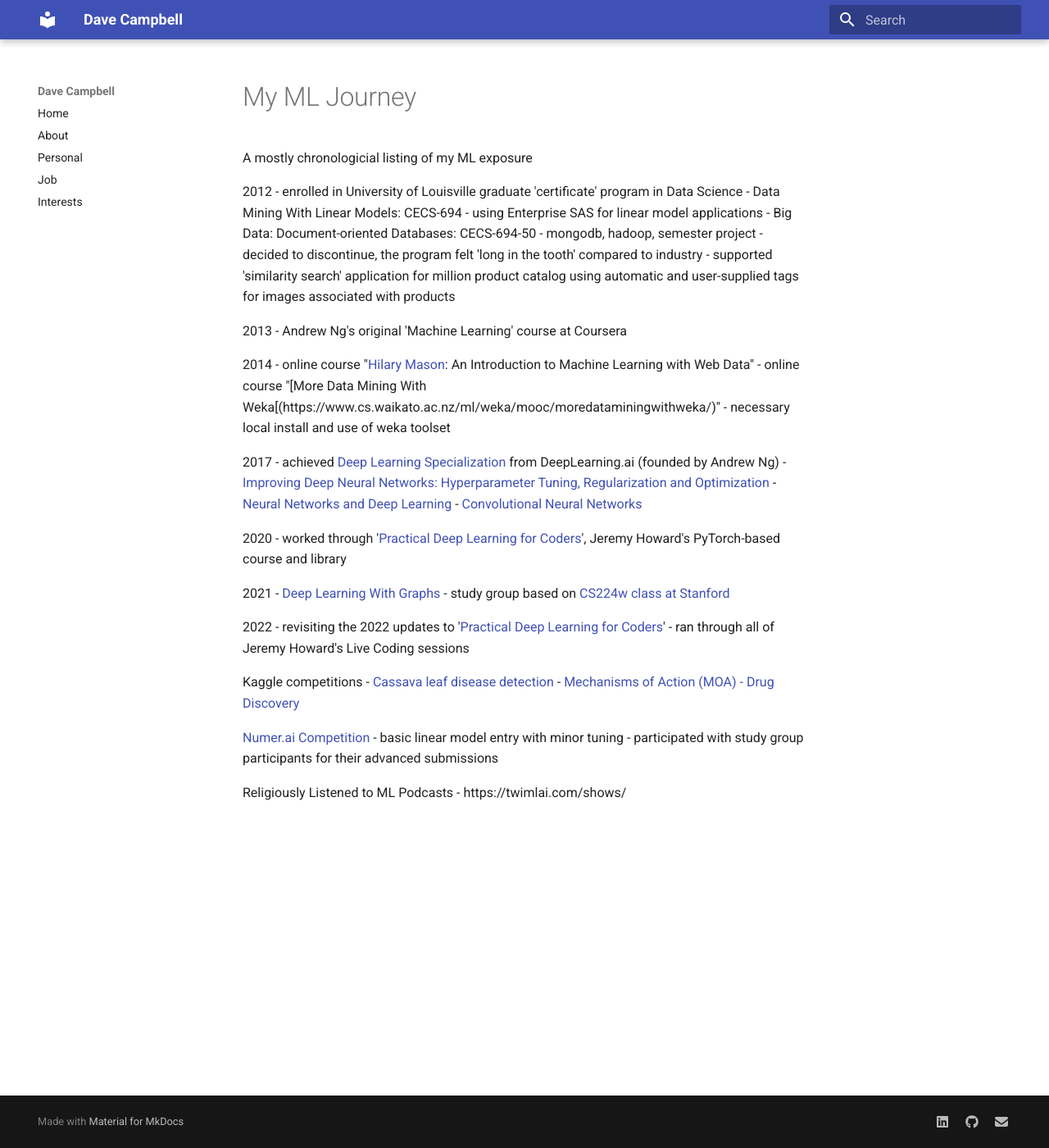
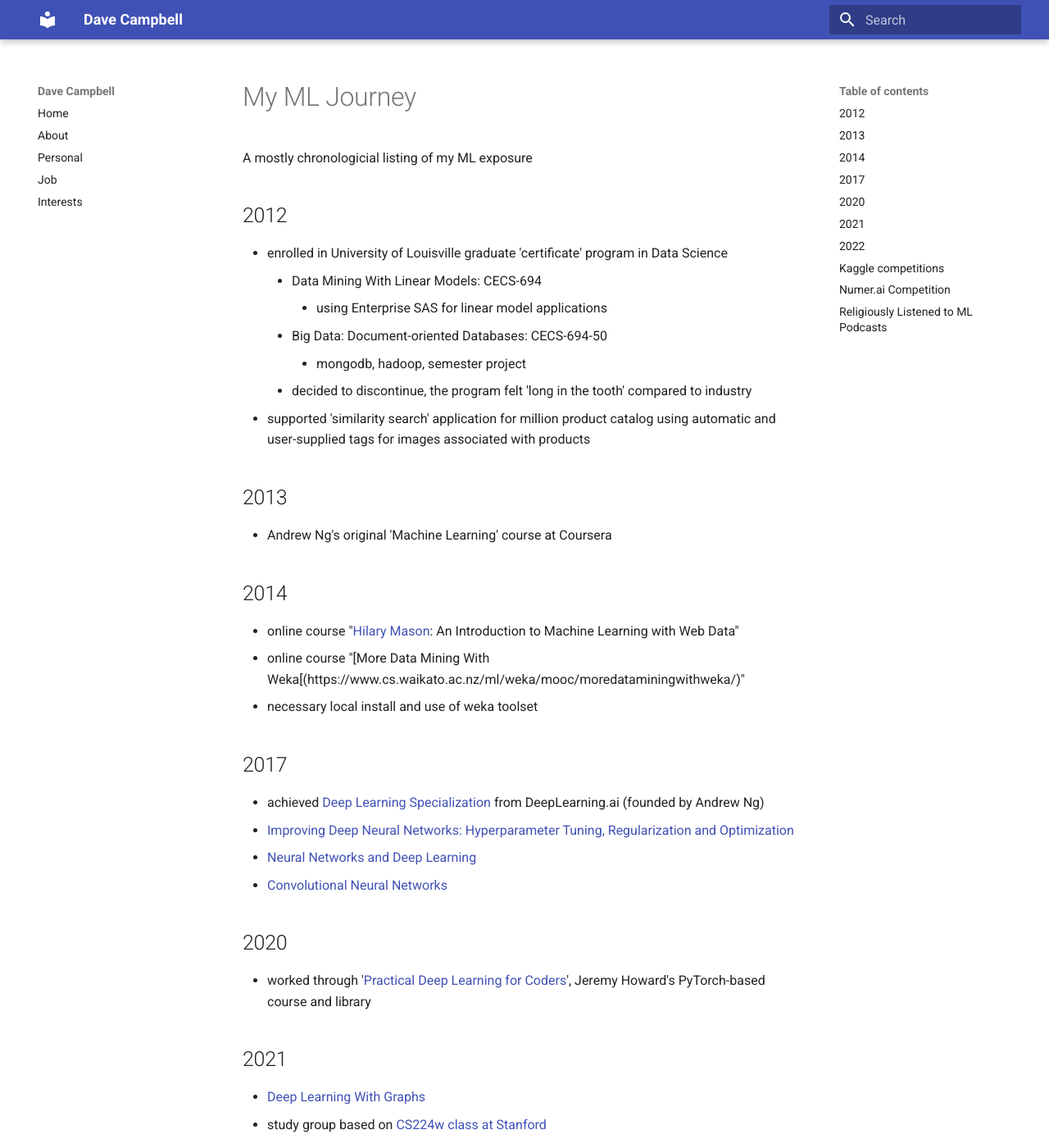
Before and after one commit to davecampbell/davecampbell.github.io, an MkDocs documentation site: the page built from docs/ml.md, in a window 1280 px wide and 1400 px high. Shown: the whole window at 82% size. Built offline with MkDocs 1.6.1 and Material for MkDocs 9.7.7, drawn with Linux system fonts in a browser that asks for light colours; some of the changed text lies outside the part shown.

Commit message:
better formatting

```diff
--- a/docs/ml.md
+++ b/docs/ml.md
@@ -2,7 +2,7 @@
 
 A mostly chronologicial listing of my ML exposure
 
-2012
+## 2012
 - enrolled in University of Louisville graduate 'certificate' program in Data Science
     - Data Mining With Linear Models: CECS-694
         - using Enterprise SAS for linear model applications
@@ -11,38 +11,38 @@ A mostly chronologicial listing of my ML exposure
     - decided to discontinue, the program felt 'long in the tooth' compared to industry
 - supported 'similarity search' application for million product catalog using automatic and user-supplied tags for images associated with products
 
-2013
+## 2013
 - Andrew Ng's original 'Machine Learning' course at Coursera
 
-2014
+## 2014
 - online course "[Hilary Mason](https://hilarymason.com/): An Introduction to Machine Learning with Web Data"
 - online course "[More Data Mining With Weka[(https://www.cs.waikato.ac.nz/ml/weka/mooc/moredataminingwithweka/)"
    - necessary local install and use of weka toolset
 
-2017
+## 2017
 - achieved [Deep Learning Specialization](https://www.deeplearning.ai/courses/deep-learning-specialization/) from DeepLearning.ai (founded by Andrew Ng)
    - [Improving Deep Neural Networks: Hyperparameter Tuning, Regularization and Optimization](https://www.coursera.org/account/accomplishments/verify/3VM9CBSRCXRS)
    - [Neural Networks and Deep Learning](https://www.coursera.org/account/accomplishments/verify/VVY46ZGFUGMB)
    - [Convolutional Neural Networks](https://www.coursera.org/account/accomplishments/verify/CFTHB9NGK3SL)
 
-2020
+## 2020
 - worked through '[Practical Deep Learning for Coders](https://course.fast.ai/)', Jeremy Howard's PyTorch-based course and library
 
-2021
+## 2021
 - [Deep Learning With Graphs](https://twimlai.com/community/program/cs224w-machine-learning-with-graphs-2021-study-group/)
    - study group based on [CS224w class at Stanford](https://www.youtube.com/watch?v=JAB_plj2rbA)
 
-2022
+## 2022
 - revisiting the 2022 updates to '[Practical Deep Learning for Coders](https://course.fast.ai/)'
 - ran through all of Jeremy Howard's Live Coding sessions
 
-Kaggle competitions
+## Kaggle competitions
  - [Cassava leaf disease detection](https://www.kaggle.com/c/cassava-leaf-disease-classification)
  - [Mechanisms of Action (MOA) - Drug Discovery](https://www.kaggle.com/c/lish-moa)
 
-[Numer.ai Competition](https://numer.ai/)
+## [Numer.ai Competition](https://numer.ai/)
  - basic linear model entry with minor tuning
  - participated with study group participants for their advanced submissions
 
-Religiously Listened to ML Podcasts
+## Religiously Listened to ML Podcasts
  - https://twimlai.com/shows/
```
